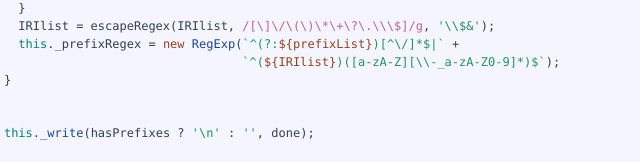
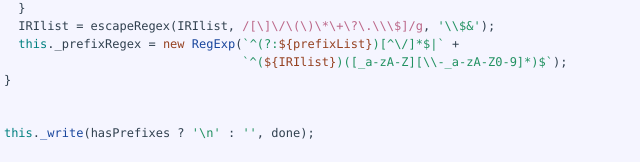
Before and after one commit to rdfjs/N3.js, a plain HTML site: page docs/N3Writer.html in a window 1280 px wide. Shown: the part 6118-6280 px from the top of the page, 589-1229 px from the left. Drawn offline with Linux system fonts and the light colour scheme.

Commit message:
deploy: 520054a9fb45ef48b5b58851449942493c57dace

```diff
--- a/docs/N3Writer.html
+++ b/docs/N3Writer.html
@@ -1038,7 +1038,7 @@
       }
       IRIlist = escapeRegex(IRIlist, <span class="hljs-regexp">/[\]\/\(\)\*\+\?\.\\\$]/g</span>, <span class="hljs-string">&#x27;\\$&amp;&#x27;</span>);
       <span class="hljs-variable language_">this</span>.<span class="hljs-property">_prefixRegex</span> = <span class="hljs-keyword">new</span> <span class="hljs-title class_">RegExp</span>(<span class="hljs-string">`^(?:<span class="hljs-subst">${prefixList}</span>)[^\/]*$|`</span> +
-                                     <span class="hljs-string">`^(<span class="hljs-subst">${IRIlist}</span>)([a-zA-Z][\\-_a-zA-Z0-9]*)$`</span>);
+                                     <span class="hljs-string">`^(<span class="hljs-subst">${IRIlist}</span>)([_a-zA-Z][\\-_a-zA-Z0-9]*)$`</span>);
     }</pre></div></div>
 
         </li>
```
